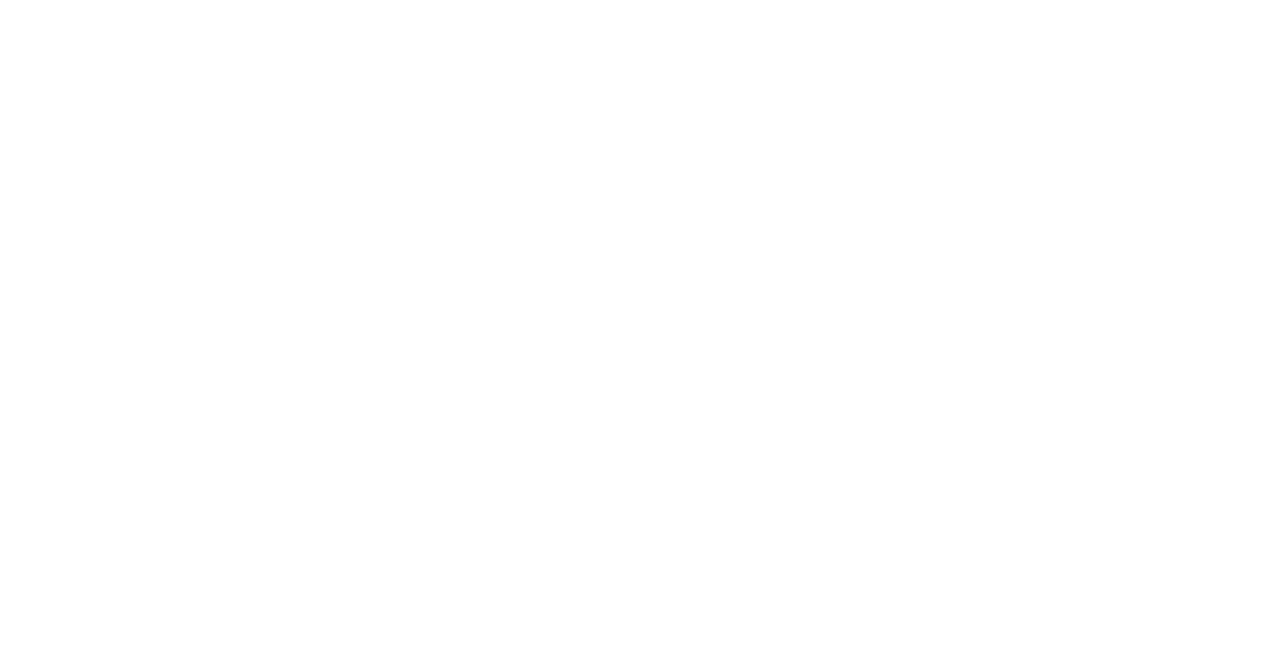
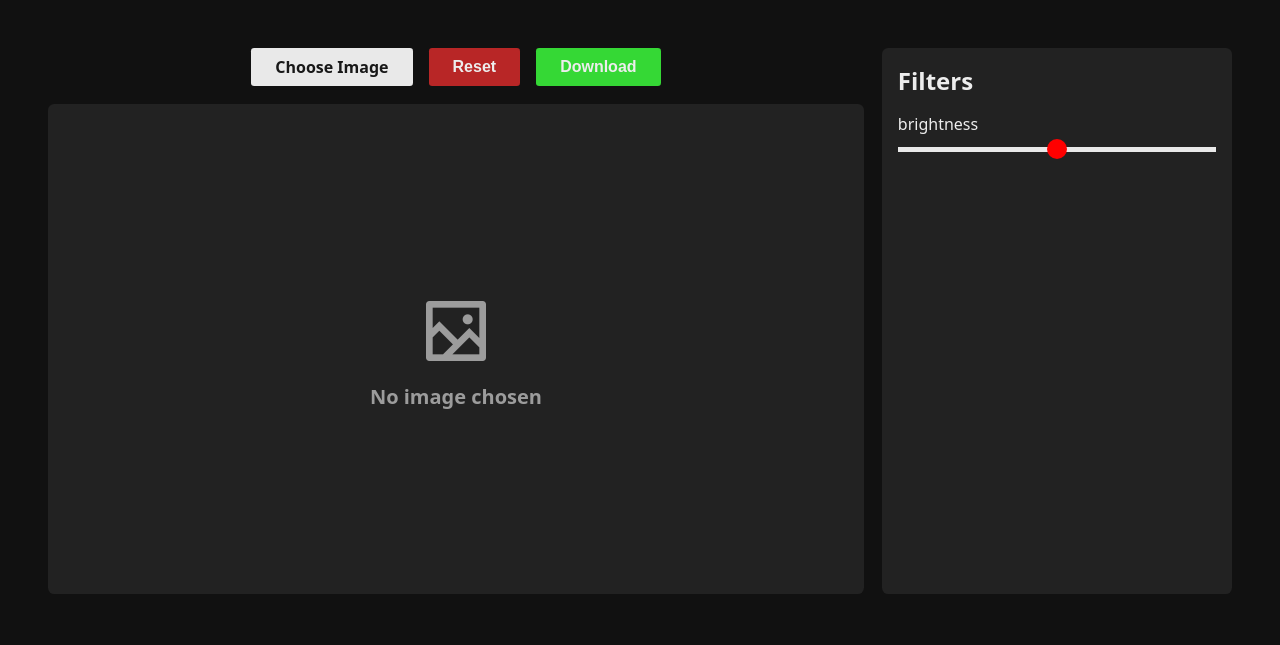
Before and after one commit to sonukumardev124/Image-Editor, a plain HTML site: page index.html in a window 1280 px wide. Drawn offline with nearby package versions, Linux system fonts and the light colour scheme.

Commit message:
Add brigthtness feature

```diff
--- a/index.html
+++ b/index.html
@@ -4,10 +4,40 @@
     <meta charset="UTF-8">
     <meta name="viewport" content="width=device-width, initial-scale=1.0">
     <title>Document</title>
+    <link
+  href="https://cdn.jsdelivr.net/npm/remixicon@4.9.0/fonts/remixicon.css"
+  rel="stylesheet"
+/>
     <link rel="stylesheet" href="style.css">
     <link rel="stylesheet" href="theme.css">
 </head>
 <body>
-
+    <main>
+        <section>
+            <div class="left">
+                <div class="top">
+                    <label for="image-input" class="btn">
+                        Choose Image
+                        <input type="file" id="image-input" accept="image/*" hidden>
+                    </label>
+                    <button class="btn" id="reset-btn">Reset</button>
+                    <button class="btn" id="download-btn">Download</button>
+                </div>
+                <div class="bottom">
+                    <div class="placeholder">
+                        <i class="ri-image-2-line"></i>
+                        <p>No image chosen</p>
+                    </div>
+                </div>
+            </div>
+            <div class="right">
+                <h2>Filters</h2>
+                <div class="filter">
+                    <p>brightness</p>
+                    <input name="brightness" value="100" type="range" min="0" max="200">
+                </div>
+            </div>
+        </section>
+    </main>
 </body>
 </html>
--- a/style.css
+++ b/style.css
@@ -0,0 +1,142 @@
+* {
+    margin: 0;
+    padding: 0;
+    box-sizing: border-box;
+}
+
+body,
+html {
+    height: 100%;
+    width: 100%;
+    background-color: var(--bg-primary-color);
+    color: var(--text-primary-color);
+    font-family: system-ui, -apple-system, BlinkMacSystemFont, 'Segoe UI', Roboto, Oxygen, Ubuntu, Cantarell, 'Open Sans', 'Helvetica Neue', sans-serif;
+}
+
+main {
+    width: 100%;
+    height: 100%;
+}
+
+main section {
+    width: 100%;
+    padding: var(--padding-2xl);
+    display: flex;
+    gap: var(--gutter-lg);
+}
+
+main section .top {
+    display: flex;
+    /* align-items: center; */
+    gap: var(--gutter-md);
+}
+
+.btn {
+    padding: var(--padding-sm) var(--padding-lg);
+    border: none;
+    outline: none;
+    cursor: pointer;
+    border-radius: var(--border-radius-sm);
+    background-color: var(--bg-active-color);
+    color: var(--text-active-color);
+    font-size: var(--font-size-md);
+    font-weight: 600;
+}
+
+#reset-btn {
+    background-color: var(--bg-danger-color);
+    color: var(--text-primary-color);
+    font-size: var(--font-size-md);
+}
+
+#download-btn {
+    background-color: var(--bg-success-color);
+    color: var(--text-primary-color);
+    font-size: var(--font-size-md);
+}
+
+main section .left {
+    display: flex;
+    align-items: center;
+    flex-direction: column;
+    gap: var(--gutter-lg);
+    width: 70%;
+}
+
+main section .right {
+    width: 30%;
+    background-color: var(--bg-secondary-color);
+    padding: var(--padding-md);
+    gap: var(--padding-2xl);
+    border-radius: var(--border-radius-xl);
+}
+
+main section .top {
+    display: flex;
+    /* flex-direction: column; */
+    gap: var(--gutter-md);
+}
+
+main section .bottom {
+    width: 100%;
+    aspect-ratio: 5/3;
+    background-color: var(--bg-secondary-color);
+    border-radius: var(--border-radius-xl);
+    padding: var(--padding-2xl);
+    display: flex;
+    align-items: center;
+    justify-content: center;
+}
+
+main section .bottom .placeholder {
+    display: flex;
+    align-items: center;
+    flex-direction: column;
+    opacity: 0.6;
+    /* gap: var(--gutter-md); */
+}
+
+main section .bottom .placeholder i {
+    font-size: 5rem;
+    margin-bottom: var(--margin-sm);
+    cursor: pointer;
+}
+
+main section .bottom .placeholder p {
+    font-size: var(--font-size-lg);
+    font-weight: 600;
+    color: var(--text-primary-color);
+}
+
+main section .right {
+    display: flex;
+    flex-direction: column;
+    gap: var(--gutter-md);
+}
+
+main section .right .filter {
+    width: 100%;
+}
+
+main section .right .filter input {
+    width: 100%;
+    outline: none;
+    margin-top: var(--margin-sm);
+    appearance: none;
+}
+
+main section .right .filter input::-webkit-slider-runnable-track {
+    height: 5px;
+    background-color: var(--bg-active-color);
+}
+
+
+main section .right .filter input::-webkit-slider-thumb {
+    height: 20px;
+    width: 20px;
+    background-color: red;
+    appearance: none;
+    border-radius: 50%;
+    cursor: pointer;
+    margin-top: -8px;
+}
--- a/theme.css
+++ b/theme.css
@@ -4,6 +4,8 @@
     --bg-primary-color: rgb(17,17,17);
     --bg-secondary-color: rgb(34,34,34);
     --bg-active-color: rgb(233,233,233);
+    --bg-danger-color: rgb(184, 38, 38);
+    --bg-success-color: rgb(53, 216, 53);
 
     /* text colors */
     --text-primary-color: rgb(237,237,237);
@@ -39,4 +41,11 @@
     --border-radius-xl: 0.4rem;
     --border-radius-2xl: 0.5rem;
 
+    /* font */
+    --font-size-sm: 0.875rem;
+    --font-size-md: 1rem;
+    --font-size-lg: 1.25rem;
+    --font-size-xl: 1.5rem;
+    --font-size-2xl: 2rem;
+
 }
```
Also changed, not shown: images/Screenshot 2026-05-15 101225.png (added).
